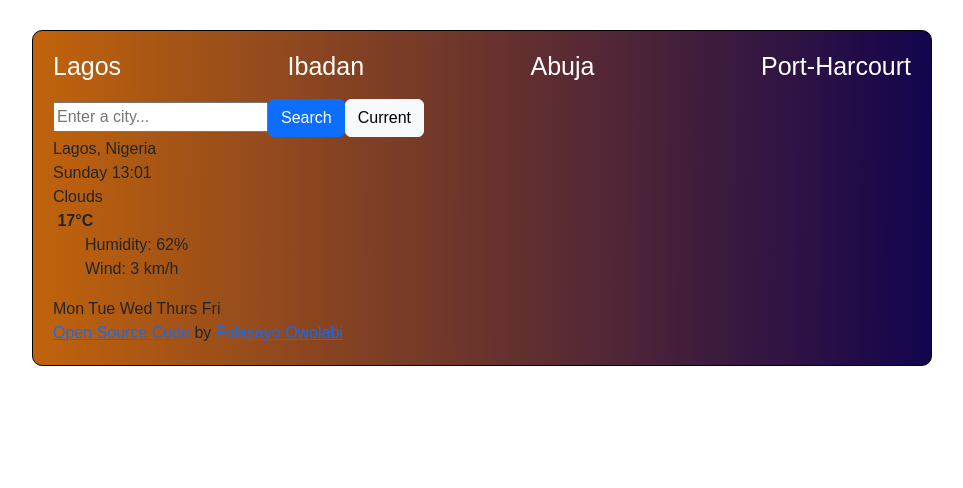
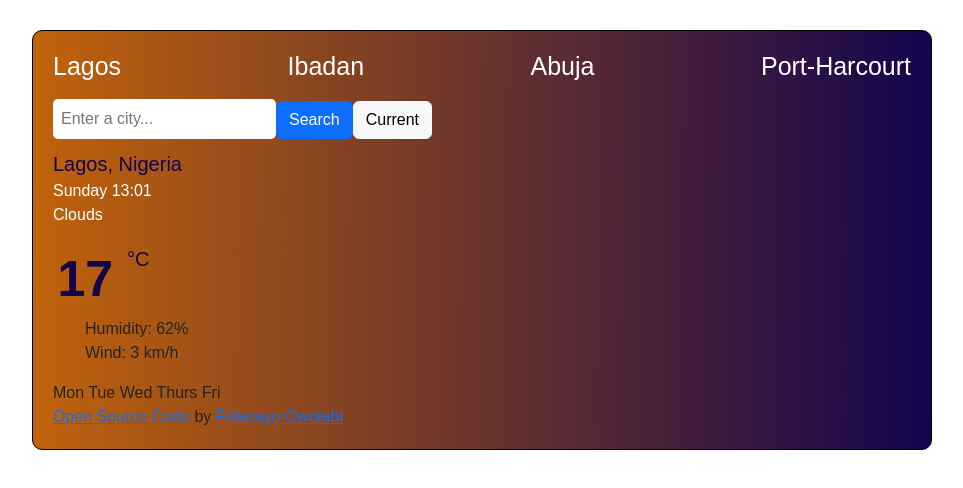
Before and after one commit to DPearls/react-weather-app, a React (Create React App) app: page / in a window 1280 px wide. Shown: the top 488 px of the page, without its empty margins (158-1121 px from the left). Built offline with nearby package versions, Linux system fonts and the light colour scheme.

Commit message:
Styling the components

```diff
--- a/src/App.js
+++ b/src/App.js
@@ -46,21 +46,23 @@ function App() {
       </header>
       <div className="Info">
         <subheader className="Info-header">
-          <div>Lagos, Nigeria</div>
-          <div>Sunday 13:01 </div>
-          <div>Clouds</div>
+          <div className="Location">Lagos, Nigeria</div>
+          <div className="Day-time">Sunday 13:01 </div>
+          <div className="Weather-desc">Clouds</div>
         </subheader>
         <div className="row">
           <div className="col-6">
             <span className="icon">
-              <img src="" alt="" id="icon" /> <strong>17°C </strong>
-              <div className="col-6">
-                <ul>
-                  <li>Humidity: 62% </li>
-                  <li>Wind: 3 km/h </li>
-                </ul>
-              </div>
+              <img src="" alt="" />{" "}
             </span>
+            <strong className="Tempp">17 </strong>
+            <span className="Units"> °C </span>
+            <div className="col-6">
+              <ul>
+                <li>Humidity: 62% </li>
+                <li>Wind: 3 km/h </li>
+              </ul>
+            </div>
           </div>
         </div>
       </div>
--- a/src/SearchEngine.js
+++ b/src/SearchEngine.js
@@ -49,8 +49,10 @@ export default function SearchEngine(props) {
             className="bar"
             onChange={updateSearch}
           />
-          <input type="submit" value="Search" class="btn btn-primary" />
-          <input type="submit" value="Current" class="btn btn-light" />
+
+          <input type="submit" value="Search" className="btn btn-primary" />
+
+          <input type="submit" value="Current" className="btn btn-light" />
         </div>
       </div>
     </form>
--- a/src/styles.css
+++ b/src/styles.css
@@ -12,12 +12,12 @@
 .App-link-header {
   color: white;
   font-size: 25px;
+  display: flex;
   justify-content: space-around;
   text-decoration: none;
 }
 
-.App-link-header a:hover {
-  color: #c1630b;
+.App-link-header:hover {
   text-decoration: underline;
 }
 
@@ -35,6 +35,36 @@ h1 {
   padding-bottom: 10px;
   justify-content: space-between;
 }
+input[type="search"] {
+  border: none;
+  border-radius: 5px;
+  padding: 8px;
+}
+
+.Location {
+  font-size: 20px;
+  color: #13044e;
+  padding-top: 10px;
+}
+.Day-time {
+  font-size: 16px;
+  color: white;
+}
+.Weather-desc {
+  font-size: 16px;
+  color: white;
+  padding-bottom: 15px;
+}
+.Tempp {
+  font-size: 50px;
+  color: #13044e;
+}
+.Units {
+  position: relative;
+  font-size: 20px;
+  top: -30px;
+  color: #13044e;
+}
 li {
   list-style: none;
 }
```
